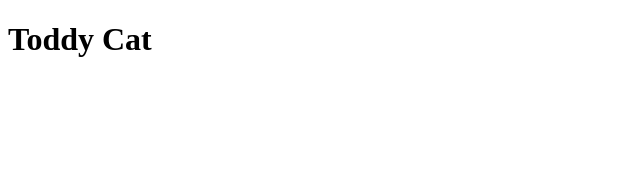
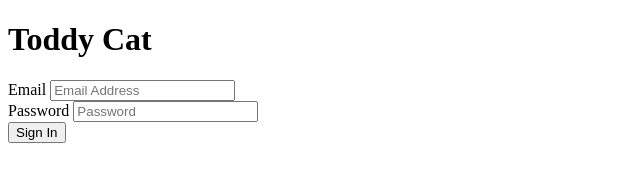
Before and after one commit to annieccheung/toddycat-prelim, a plain HTML site: page index.html in a window 1280 px wide. Shown: the whole page, without its empty margins (0-640 px from the left). Drawn offline with Linux system fonts and the light colour scheme.

Commit message:
Add form.

```diff
--- a/index.html
+++ b/index.html
@@ -11,6 +11,22 @@
     </header>
 
     <main role="main">
+      <form id="login-form" method="post" action="#" accept-charset="UTF-8">
+        <div>
+          <label for="user_email">Email</label>
+          <input type="text" id="user_email" name="user[email]" placeholder="Email Address">
+        </div>
+
+        <div>
+          <label for="user_password">Password</label>
+          <input type="password" id="user_password" name="user[password]" placeholder="Password">
+        </div>
+
+        <div>
+          <input type="submit" value="Sign In">
+        </div>
+      </form>
+
     </main>
 
     <footer>
```
Lines whose indentation alone changed are shown as unchanged.
